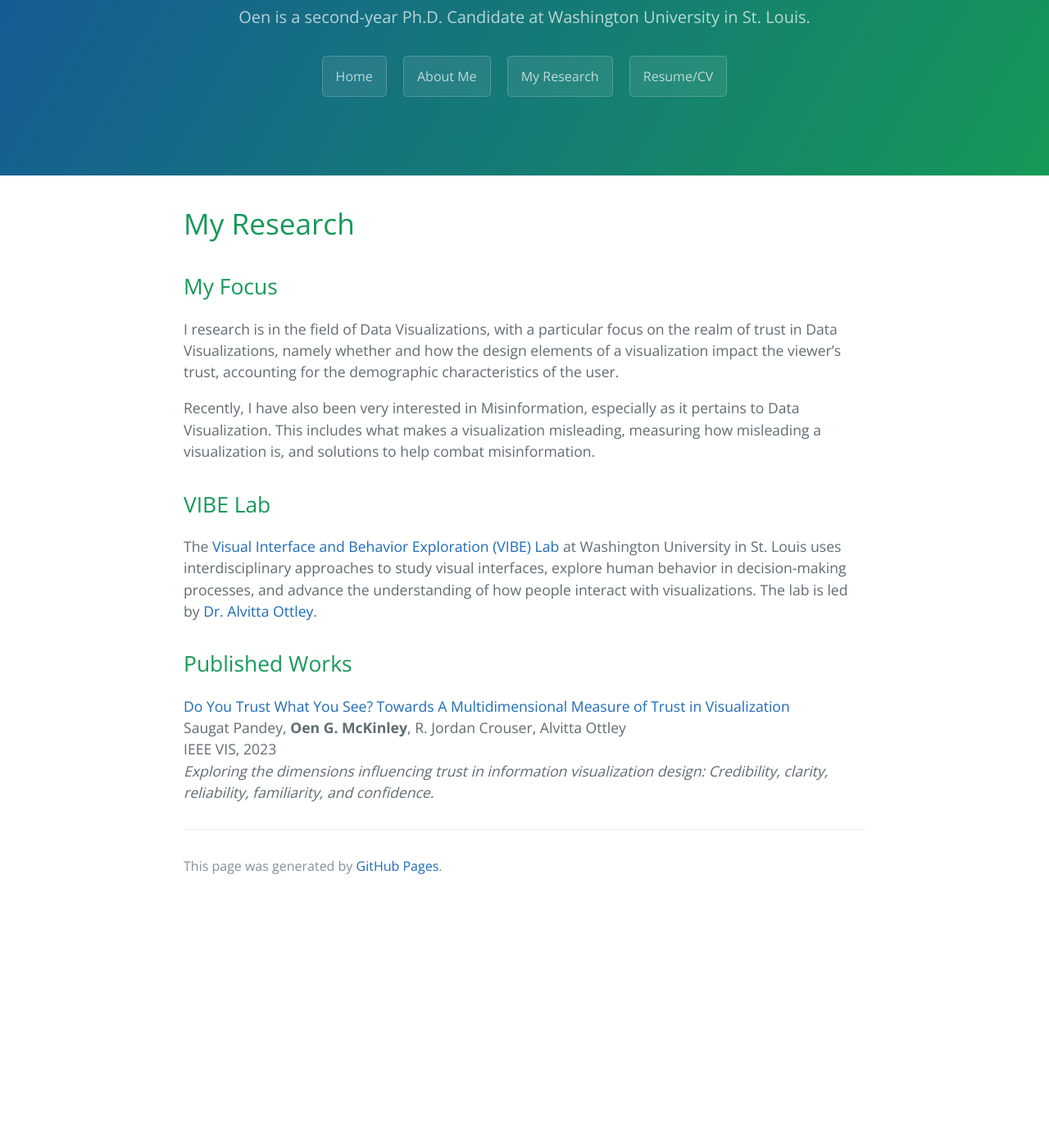
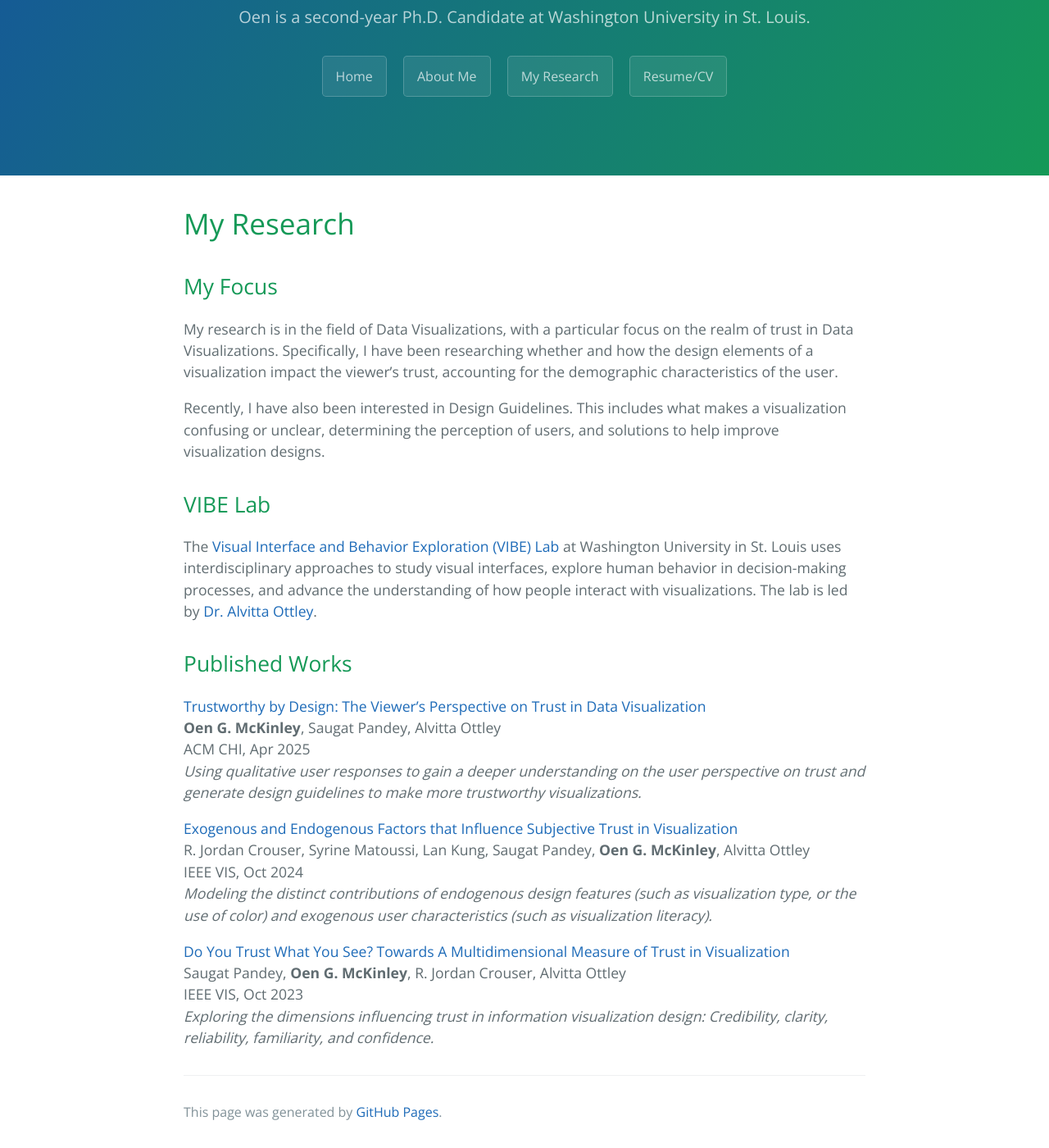
Before and after one commit to oenmckinley/oenmckinley.github.io, a Jekyll site: the page built from research.md, in a window 1280 px wide and 1400 px high, scrolled down 169 px. Shown: the whole window at 82% size. Built offline with Jekyll 4.4.1, drawn with Linux system fonts in a browser that asks for light colours; our own code applies the rules of GitHub Pages for plain Markdown files; before the commit the page ends 1269 px from its top, so only the background shows below that.

Commit message:
Content Updates

```diff
--- a/research.md
+++ b/research.md
@@ -6,9 +6,9 @@ layout: default
 
 ## My Focus
 
-I research is in the field of Data Visualizations, with a particular focus on the realm of trust in Data Visualizations, namely whether and how the design elements of a visualization impact the viewer's trust, accounting for the demographic characteristics of the user.
+My research is in the field of Data Visualizations, with a particular focus on the realm of trust in Data Visualizations. Specifically, I have been researching whether and how the design elements of a visualization impact the viewer's trust, accounting for the demographic characteristics of the user.
 
-Recently, I have also been very interested in Misinformation, especially as it pertains to Data Visualization. This includes what makes a visualization misleading, measuring how misleading a visualization is, and solutions to help combat misinformation.
+Recently, I have also been interested in Design Guidelines. This includes what makes a visualization confusing or unclear, determining the perception of users, and solutions to help improve visualization designs.
 
 ## VIBE Lab
 
@@ -16,7 +16,17 @@ The [Visual Interface and Behavior Exploration (VIBE) Lab](http://visualdata.wus
 
 ## Published Works
 
+[Trustworthy by Design: The Viewer’s Perspective on Trust in Data Visualization](https://doi.org/10.1145/2531602.2531699)\
+**Oen G. McKinley**, Saugat Pandey, Alvitta Ottley\
+ACM CHI, Apr 2025\
+_Using qualitative user responses to gain a deeper understanding on the user perspective on trust and generate design guidelines to make more trustworthy visualizations._
+
+[Exogenous and Endogenous Factors that Influence Subjective Trust in Visualization](https://doi.org/10.1109/VIS55277.2024.00069)\
+R. Jordan Crouser, Syrine Matoussi, Lan Kung, Saugat Pandey, **Oen G. McKinley**, Alvitta Ottley\
+IEEE VIS, Oct 2024\
+_Modeling the distinct contributions of endogenous design features (such as visualization type, or the use of color) and exogenous user characteristics (such as visualization literacy)._
+
 [Do You Trust What You See? Towards A Multidimensional Measure of Trust in Visualization](https://arxiv.org/pdf/2308.04727.pdf)\
 Saugat Pandey, **Oen G. McKinley**, R. Jordan Crouser, Alvitta Ottley\
-IEEE VIS, 2023\
+IEEE VIS, Oct 2023\
 _Exploring the dimensions influencing trust in information visualization design: Credibility, clarity, reliability, familiarity, and confidence._
```
Also changed, not shown: about.md (+3 -5 lines), index.md (+13 -5 lines).
